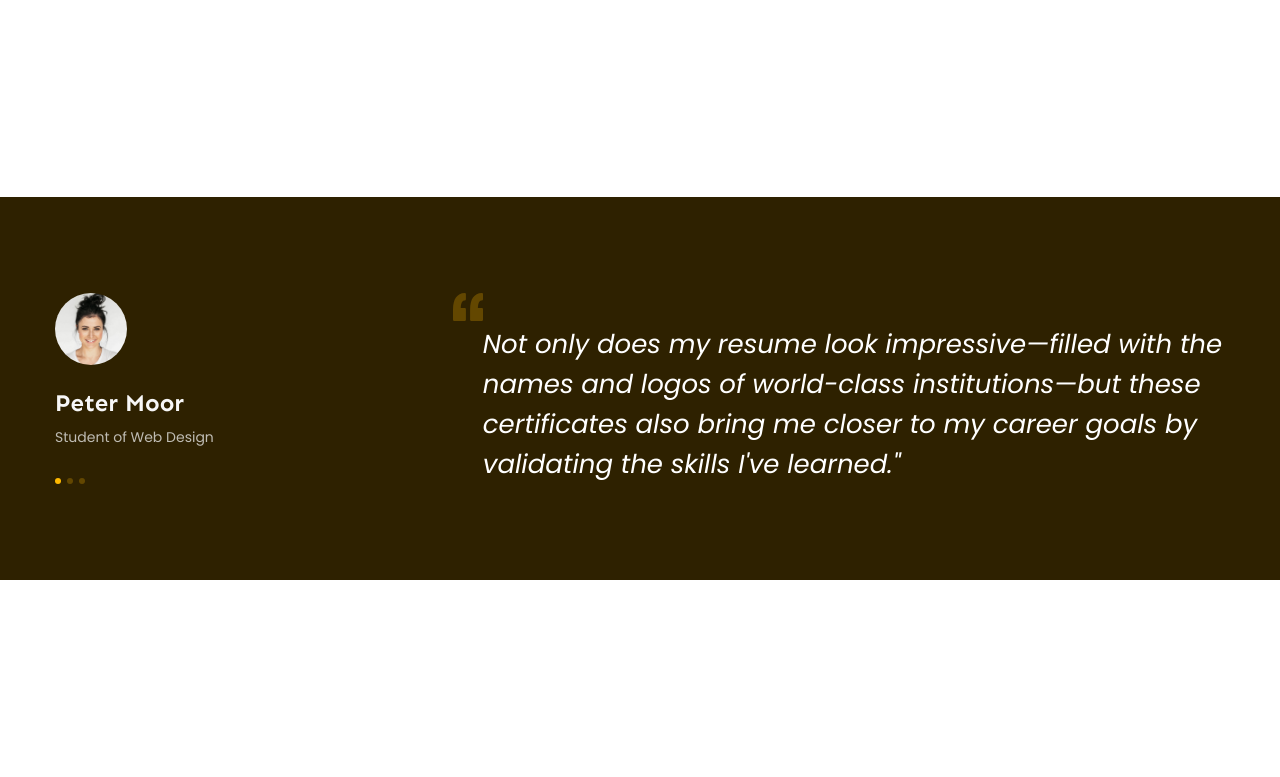
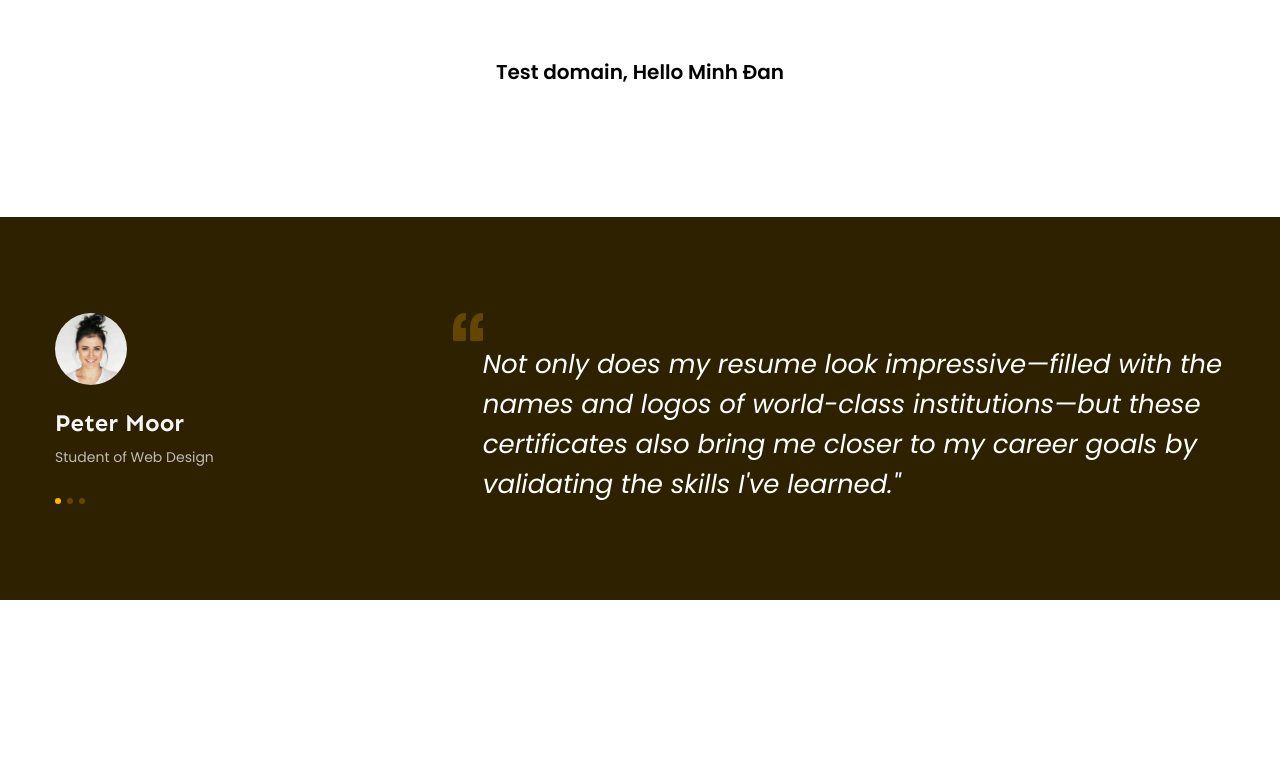
Before and after one commit to MinhDan03/htmlcsspro-project-02, a plain HTML site: page index.html in a window 1280 px wide. Shown: the part 1751-2528 px from the top of the page. Drawn offline with Linux system fonts and the light colour scheme.

Commit message:
test-domain

```diff
--- a/assets/css/style.css
+++ b/assets/css/style.css
@@ -4,6 +4,11 @@
 :root {
     --primary-color: #ffb900;
     --font-heading: Sen, sans-serif;
+}
+.test-domain {
+    text-align: center;
+    font-size: 20px;
+    font-weight: bold;
 }
 html {
     font-size: 62.5%;
@@ -632,7 +637,7 @@ a {
 .footer .copyright {
     padding: 28px 0;
 }
-.footer .copyright p{
+.footer .copyright p {
     font-size: 1.4rem;
     line-height: 1.86;
     text-align: center;
--- a/index.html
+++ b/index.html
@@ -220,6 +220,7 @@
                         </div>
                     </div>
                 </div>
+                <h2 class="test-domain">Test domain, Hello Minh Đan</h2>
                 <!-- FeedBack -->
                 <div class="feedback">
                     <div class="main-content">
```
Also changed, not shown: 1 other file.
